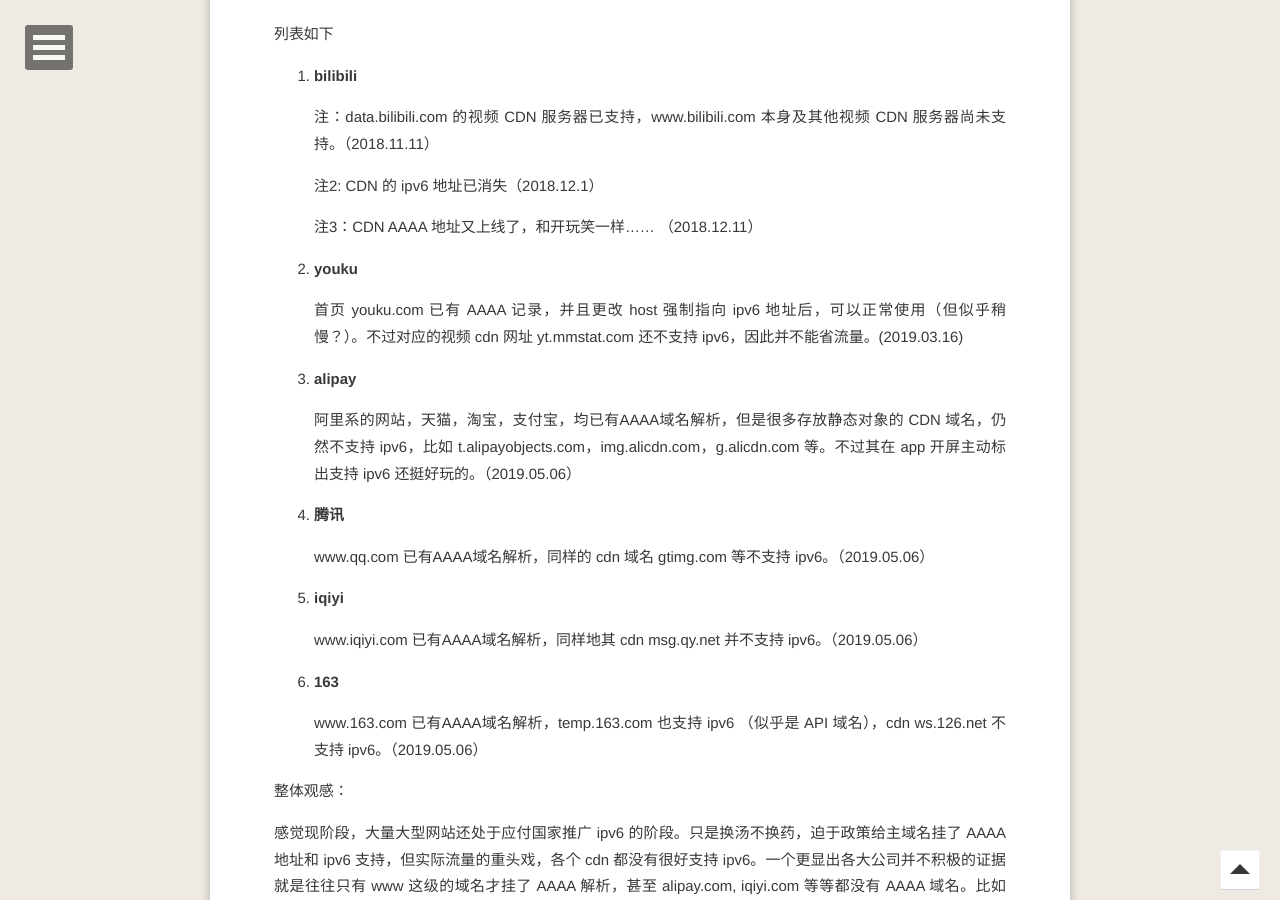
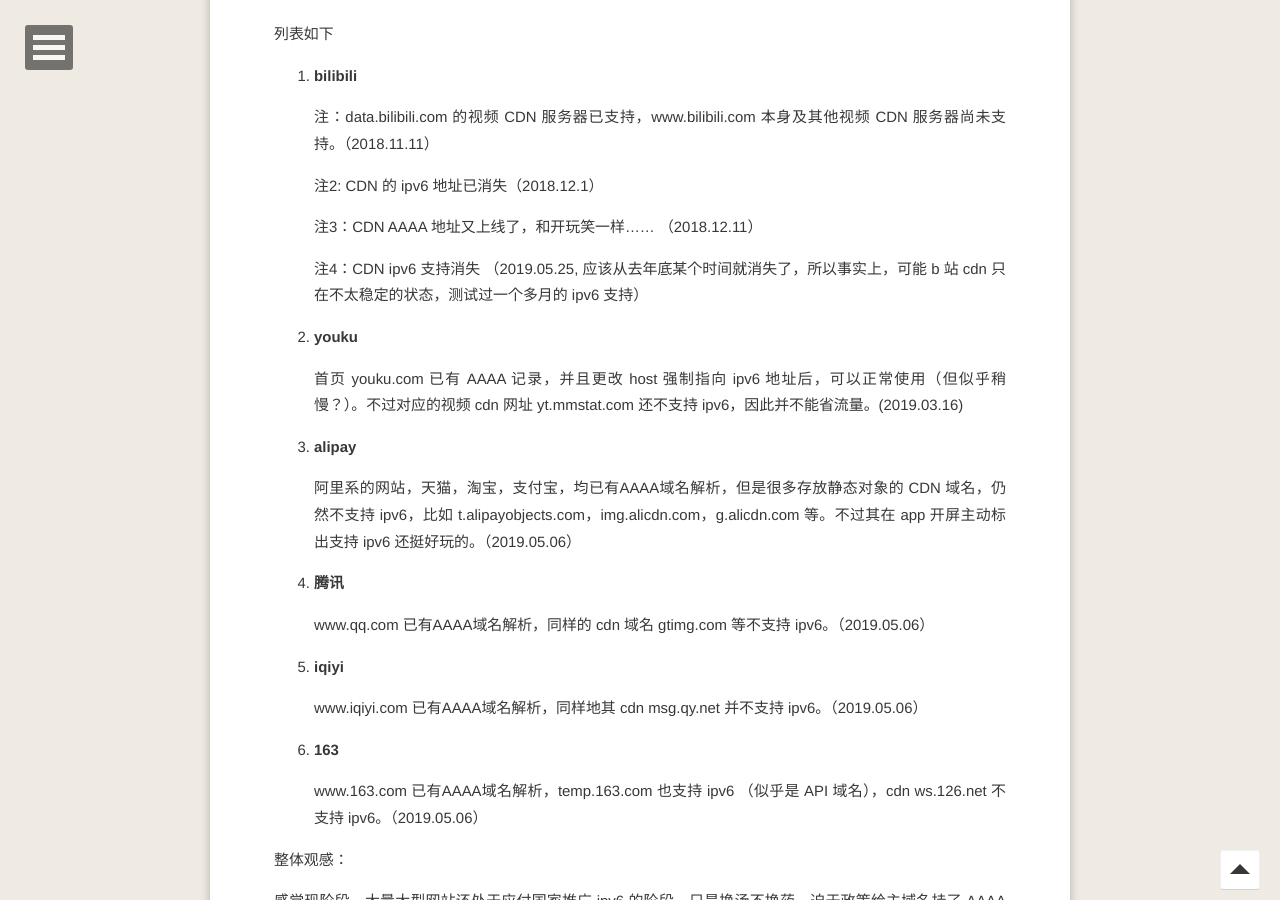
Before and after one commit to refraction-ray/refraction-ray.github.io, a Jekyll site: the page built from _posts/2018-11-11-国内网站 IPv6 支持情况.md, in a window 1280 px wide and 900 px high, scrolled down 1613 px. Built offline with Jekyll 4.4.1, drawn with Linux system fonts in a browser that asks for light colours; comment, search, counter and statistics services are not loaded.

Commit message:
ipv6 update

```diff
--- a/_posts/2018-11-11-国内网站 IPv6 支持情况.md
+++ b/_posts/2018-11-11-国内网站 IPv6 支持情况.md
@@ -54,6 +54,8 @@
 
    注3：CDN AAAA 地址又上线了，和开玩笑一样...... （2018.12.11）
 
+   注4：CDN ipv6 支持消失 （2019.05.25, 应该从去年底某个时间就消失了，所以事实上，可能 b 站 cdn 只在不太稳定的状态，测试过一个多月的 ipv6 支持）
+
 2. **youku**
 
    首页 youku.com 已有 AAAA 记录，并且更改 host 强制指向 ipv6 地址后，可以正常使用（但似乎稍慢？）。不过对应的视频 cdn 网址 yt.mmstat.com 还不支持 ipv6，因此并不能省流量。(2019.03.16)
```
Also changed, not shown: _posts/2019-05-17-Spack 入门指南.md (+0 -2 lines).
